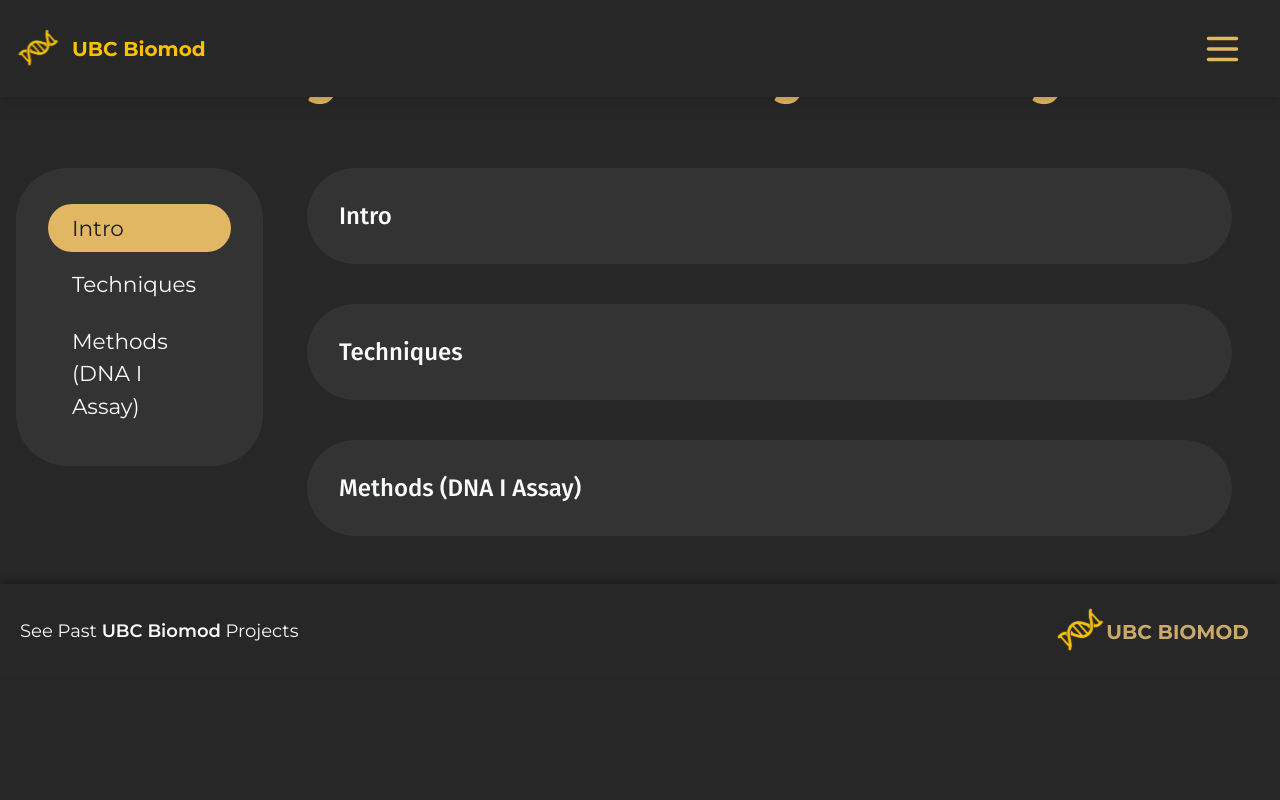
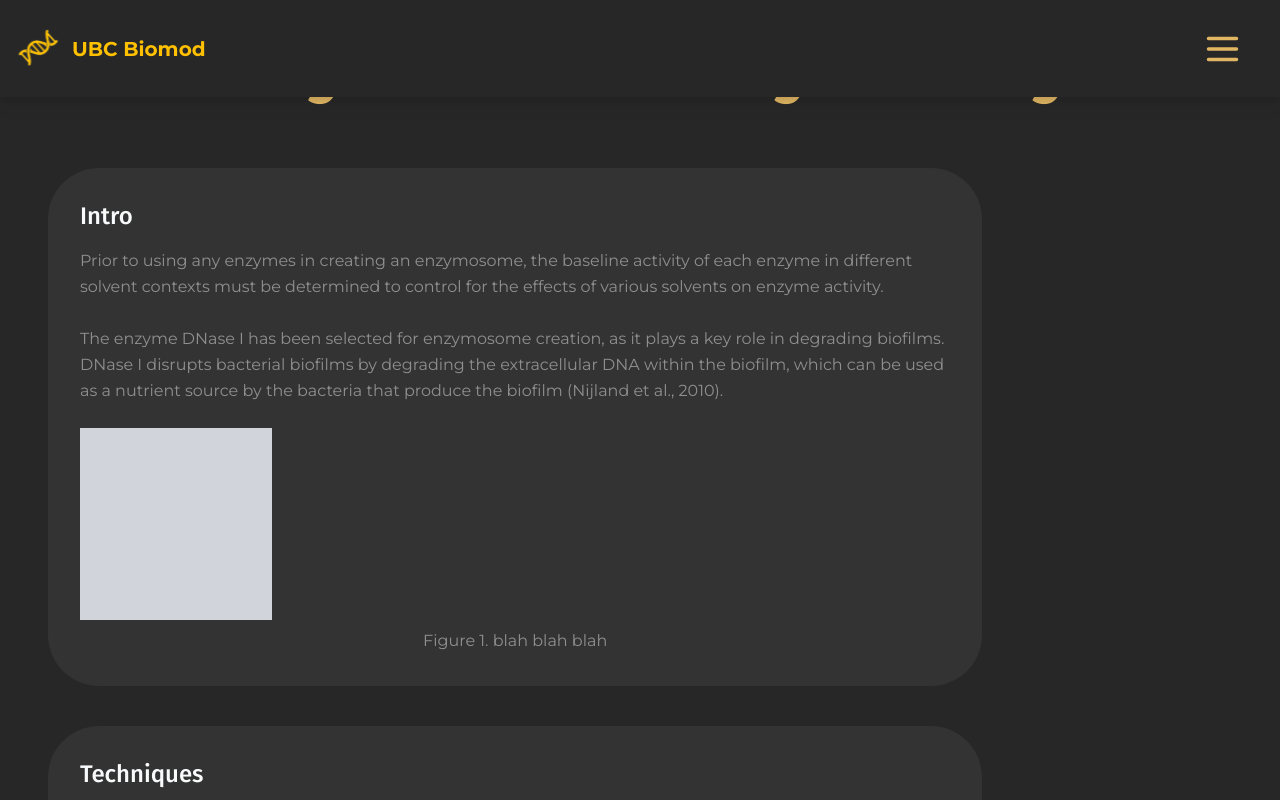
Before and after one commit to biomod2023/biomod2023, a Vue app: page /enzymosome/enzyme-activity-assays in a window 1280 px wide. Shown: the top 800 px of the page. Built offline with nearby package versions, Linux system fonts and the light colour scheme; what oh-vue-icons, vue-window-size would draw is missing.

Commit message:
Fixed bubble expand/collapse (still sketchy)

```diff
--- a/src/App.vue
+++ b/src/App.vue
@@ -5,9 +5,11 @@ import Footer from '@/components/Footer.vue'
 </script>
 
 <template>
-  <NavBar :key="$route.fullPath" />
-  <RouterView class="mt-24 lg:mt-0"/>
-  <div class="flex flex-col justify-end grow">
-    <Footer />
+  <div class="flex flex-col h-full">
+    <NavBar :key="$route.fullPath" />
+    <RouterView class="mt-24 lg:mt-0 bg-slate"/>
+    <div class="flex flex-col justify-end grow">
+      <Footer />
+    </div>
   </div>
 </template>
--- a/src/components/lab-notebook/Bubble.vue
+++ b/src/components/lab-notebook/Bubble.vue
@@ -13,11 +13,11 @@ onMounted(() => {
 </script>
 
 <template>
-    <div class="flex flex-col bg-notebookBg p-8 rounded-[3.2em] transition-[max-height] duration-200 ease-in-out"
-        :class="{ 'active:opacity-60': $windowWidth < 1024, 'max-h-24': !activated, 'max-h-full': activated }"
+    <div class="flex flex-col w-full bg-notebookBg p-8 rounded-[3.2em] transition-[max-height] duration-200 ease-in-out"
+        :class="{ 'active:opacity-60': $windowWidth < 1024, 'max-h-24': !activated && $windowWidth < 1024, 'max-h-full': activated || $windowWidth >= 1024 }"
         @click="() => activated = !activated">
         <div :class="{ 'flex justify-between items-center align-middle mr-4': $windowWidth < 1024 }">
-            <h2 :id="id" ref="title" class="font-title font-medium text-2xl">
+            <h2 :id="id" ref="title" class="font-title font-medium text-xl lg:text-2xl">
                 <slot name="title"></slot>
             </h2>
             <svg v-if="$windowWidth < 1024" class="w-8" :class="{ 'rotate-180 ': activated }" viewBox="0 0 30 17" fill="none"
@@ -25,7 +25,7 @@ onMounted(() => {
                 <path d="M1.2074 1.25L14.7074 14.75L28.2074 1.25" stroke="#CDCDCD" stroke-width="3" />
             </svg>
         </div>
-        <div class="overflow-hidden mt-4" :class="{ 'height-0': !($windowWidth >= 1024 || activated) }">
+        <div class="overflow-hidden mt-4" :class="{ 'height-0': $windowWidth < 1024 && !activated }">
             <slot name="body"></slot>
         </div>
     </div>
--- a/src/components/lab-notebook/Notebook.vue
+++ b/src/components/lab-notebook/Notebook.vue
@@ -3,12 +3,12 @@ import TableOfContents from '@/components/lab-notebook/TableOfContents.vue'
 </script>
 
 <template>
-    <div class="flex p-4 gap-3 bg-slate">
-        <div class="basis-1/5 py-8 sticky h-1/3 top-0 hidden lg:block">
+    <div class="flex p-4 gap-3">
+        <div v-if="$windowWidth >= 1024" class="basis-1/5 py-8 sticky h-1/3 top-0">
             <TableOfContents />
         </div>
-        <div class="flex flex-col gap-10 lg:basis-4/5 p-8 leading-relaxed">
-            <slot name="content"></slot>
+        <div class="flex flex-col items-center gap-10 w-full lg:basis-4/5 p-8 leading-relaxed">
+            <slot></slot>
         </div>
     </div>
 </template>
--- a/src/views/enzymosome/GroupAView.vue
+++ b/src/views/enzymosome/GroupAView.vue
@@ -9,9 +9,7 @@ import DoubleColumn from "@/components/lab-notebook/DoubleColumn.vue"
         <div class="m-auto">
             <h1 class="text-center text-title-sm lg:text-title text-gold">Enzyme Activity Assays</h1>
         </div>
-        <div>
         <Notebook>
-                <template #content>
             <SingleColumn>
                 <template #title>
                     Intro
@@ -62,8 +60,6 @@ import DoubleColumn from "@/components/lab-notebook/DoubleColumn.vue"
                     </p>
                 </template>
             </SingleColumn>
-                </template>
         </Notebook>
     </div>
-    </div>
 </template>
```
Lines whose indentation alone changed are shown as unchanged.
